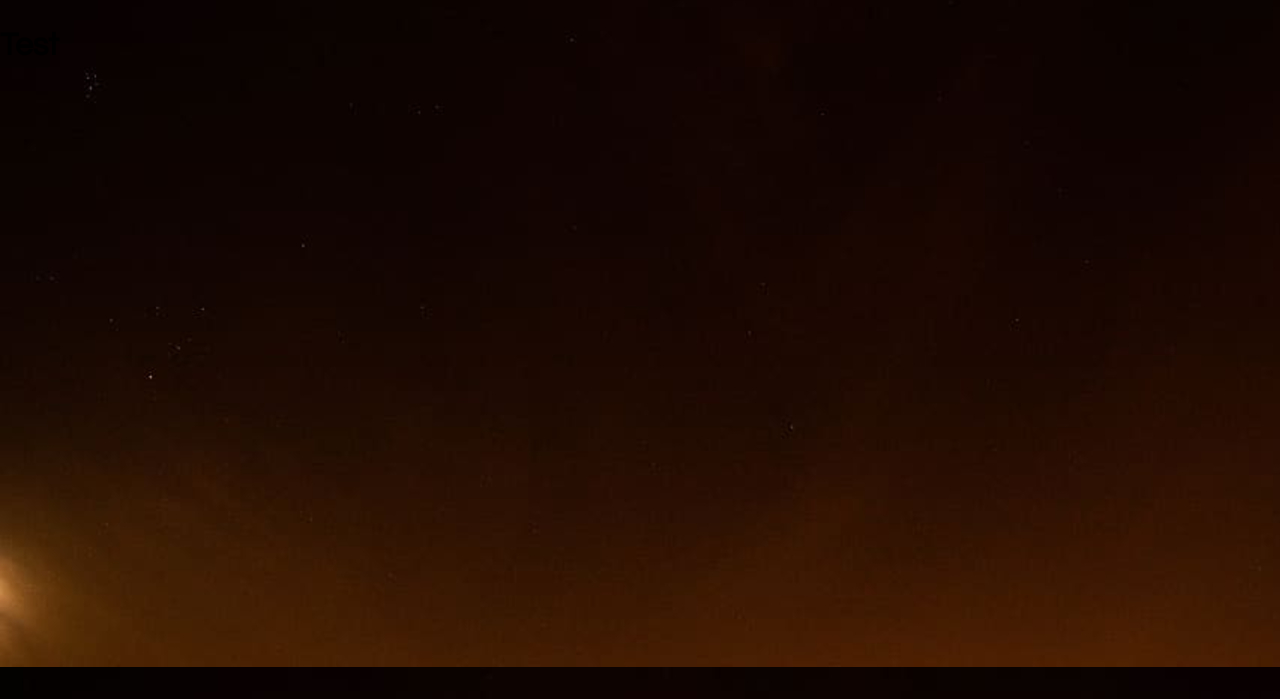
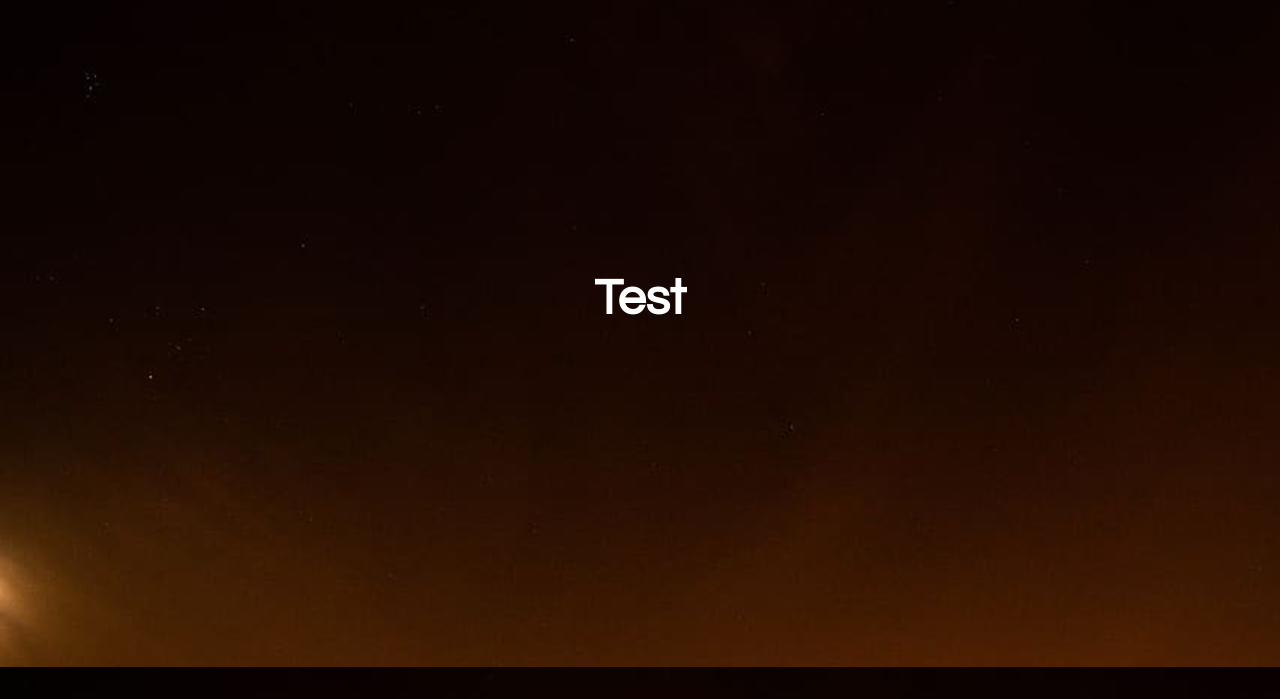
Before and after one commit to Zoruh-dev/Incog, a plain HTML site: page index.html in a window 1280 px wide. Shown: the part 101-800 px from the top of the page. Drawn offline with Linux system fonts and the light colour scheme.

Commit message:
Add files via upload

```diff
--- a/css/style.css
+++ b/css/style.css
@@ -225,3 +225,15 @@ body{
   color: #fff;
   font-size: 15px;
 }
+
+.indextitle{
+    position: absolute;
+    top: 50%;
+    left: 50%;
+    transform: translate(-50%,-50%);
+}
+
+.indextitle h1{
+    color: #fff;
+  font-size: 50px;
+}
```
